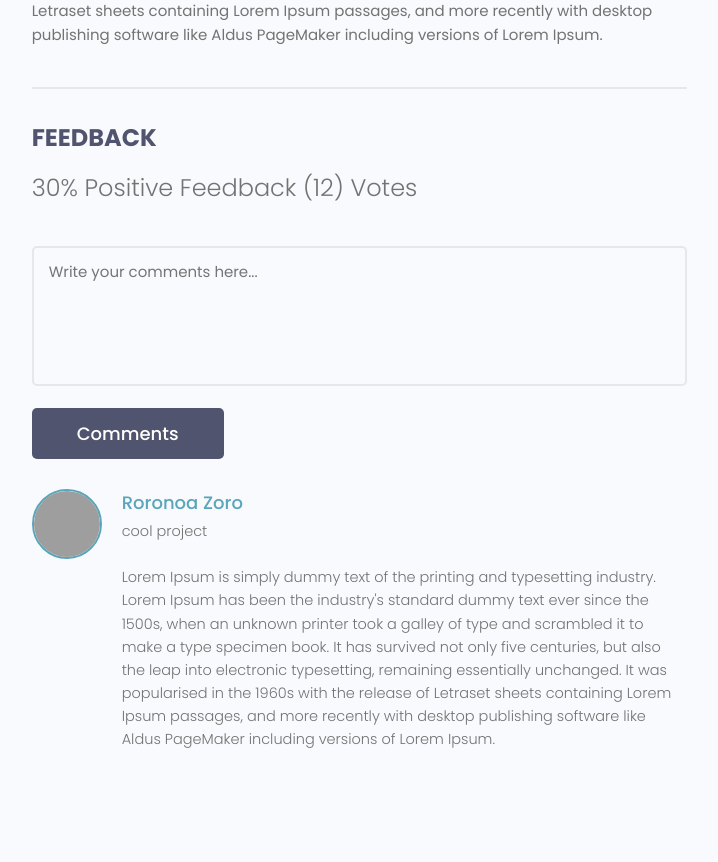
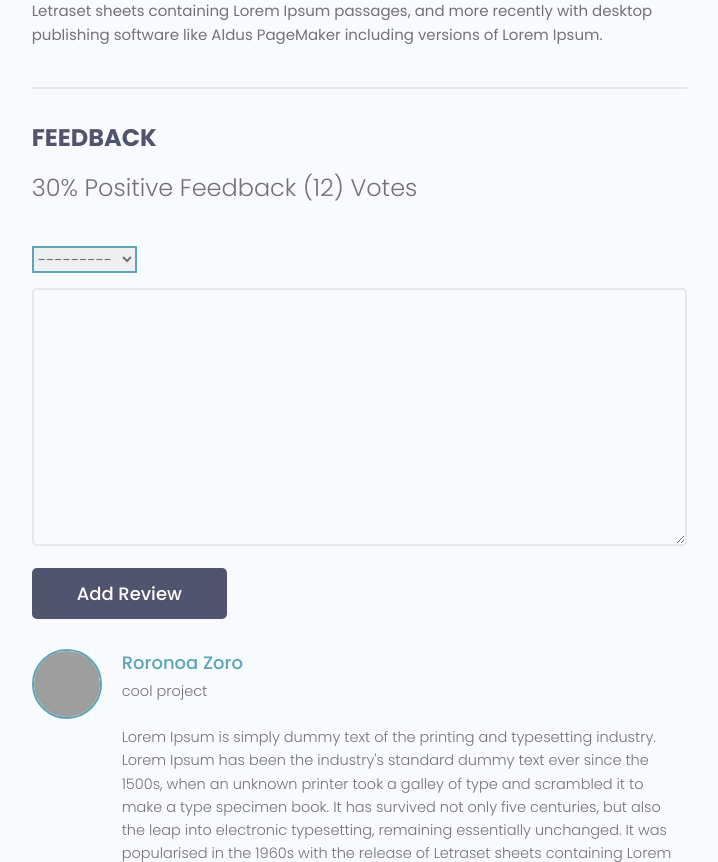
Before and after one commit to nikhs-aim/DevSearch, a Django app: page /projects/project/cafba34c-40e2-4cfe-b05c-3421acb3c107 in a window 1280 px wide. Shown: the part 832-1694 px from the top of the page, without its empty margins (465-1183 px from the left). Before the commit the page ends 1580 px from the top, so only its background shows below. Run offline with Django 4.2, Linux system fonts and the light colour scheme; data comes from the database, SQL or seed files in the repository; both versions use the stored data as it was after the commit; some libraries are stand-ins or nearby versions; grey boxes are pictures that could not be loaded.

Commit message:
section 10 - reviews - Form to submit review

```diff
--- a/projects/forms.py
+++ b/projects/forms.py
@@ -1,6 +1,6 @@
 from django.forms import ModelForm
 from django import forms
-from .models import Project
+from .models import Project,Review
 
 class ProjectForm(ModelForm):
     class Meta:
@@ -18,3 +18,21 @@
 
         # self.fields['title'].widget.attrs.update({'class':'input','placeholder':'Add Title'})
         # self.fields['description'].widget.attrs.update({'class':'input'})
+
+
+
+class ReviewForm(ModelForm):
+    class Meta:
+        model = Review
+        fields = ['value', 'body']
+
+        labels = {
+            'value': 'Place your vote',
+            'body': 'Add a comment with your vote'
+        }
+
+    def __init__(self, *args, **kwargs):
+        super(ReviewForm, self).__init__(*args, **kwargs)
+
+        for name, field in self.fields.items():
+            field.widget.attrs.update({'class': 'input'})
--- a/projects/models.py
+++ b/projects/models.py
@@ -24,7 +24,7 @@
 class Review(models.Model):
     VOTE_TYPE=(
         ('up','Up Vote'),
-        ('down','Don Vote')
+        ('down','Down Vote')
     )
     owner=models.ForeignKey(Profile,on_delete=models.CASCADE,null=True)
     project=models.ForeignKey(Project,on_delete=models.CASCADE)
--- a/projects/templates/projects/single_project.html
+++ b/projects/templates/projects/single_project.html
@@ -44,14 +44,15 @@
               {{project.vote_ratio}}% Positive Feedback ({{project.vote_total}}) Vote{{project.vote_total|pluralize:"s"}}
             </h5>
 
-            <form class="form" action="#" method="POST">
-              <!-- Textarea -->
+            <form class="form" action="{% url 'projects' project.id %}" method="POST">
+              {% csrf_token %}
+              {% for field in form %}
               <div class="form__field">
-                <label for="formInput#textarea">Comments: </label>
-                <textarea class="input input--textarea" name="message" id="formInput#textarea"
-                  placeholder="Write your comments here..."></textarea>
+                <label for="formInput#text">{{field.label}}</label>
+                {{field}}
               </div>
-              <input class="btn btn--sub btn--lg" type="submit" value="Comments" />
+              {% endfor %}
+              <input class="btn btn--sub btn--lg" type="submit" value="Add Review" />
             </form>
 
 
--- a/projects/views.py
+++ b/projects/views.py
@@ -1,11 +1,12 @@
 from django.shortcuts import redirect, render
 from django.http import HttpResponse
 from .models import Project,Tag
-from .forms import ProjectForm
+from .forms import ProjectForm,ReviewForm
 from django.contrib.auth.decorators import login_required
 from django.db.models import Q
 from .utils import searchProjects,paginateProjects
-
+from django.contrib import messages
+from django.urls import reverse
 
 
 
@@ -21,7 +22,19 @@
 
 def single_project(request,pk):
     projectObj=Project.objects.get(id=pk)
-    return render(request,'projects/single_project.html',{'project':projectObj})
+    form=ReviewForm()
+
+    if request.method == 'POST':
+        form=ReviewForm(request.POST)
+        review=form.save(commit=False)
+        review.project = projectObj
+        review.owner=request.user.profile
+        review.save()
+        messages.success(request,'Your review was successfully submitted !')
+        url = reverse('projects', kwargs={'pk': projectObj.id})
+        return redirect(url)
+
+    return render(request,'projects/single_project.html',{'project':projectObj,'form':form})
 
 
 
```
Also changed, not shown: db.sqlite3.
